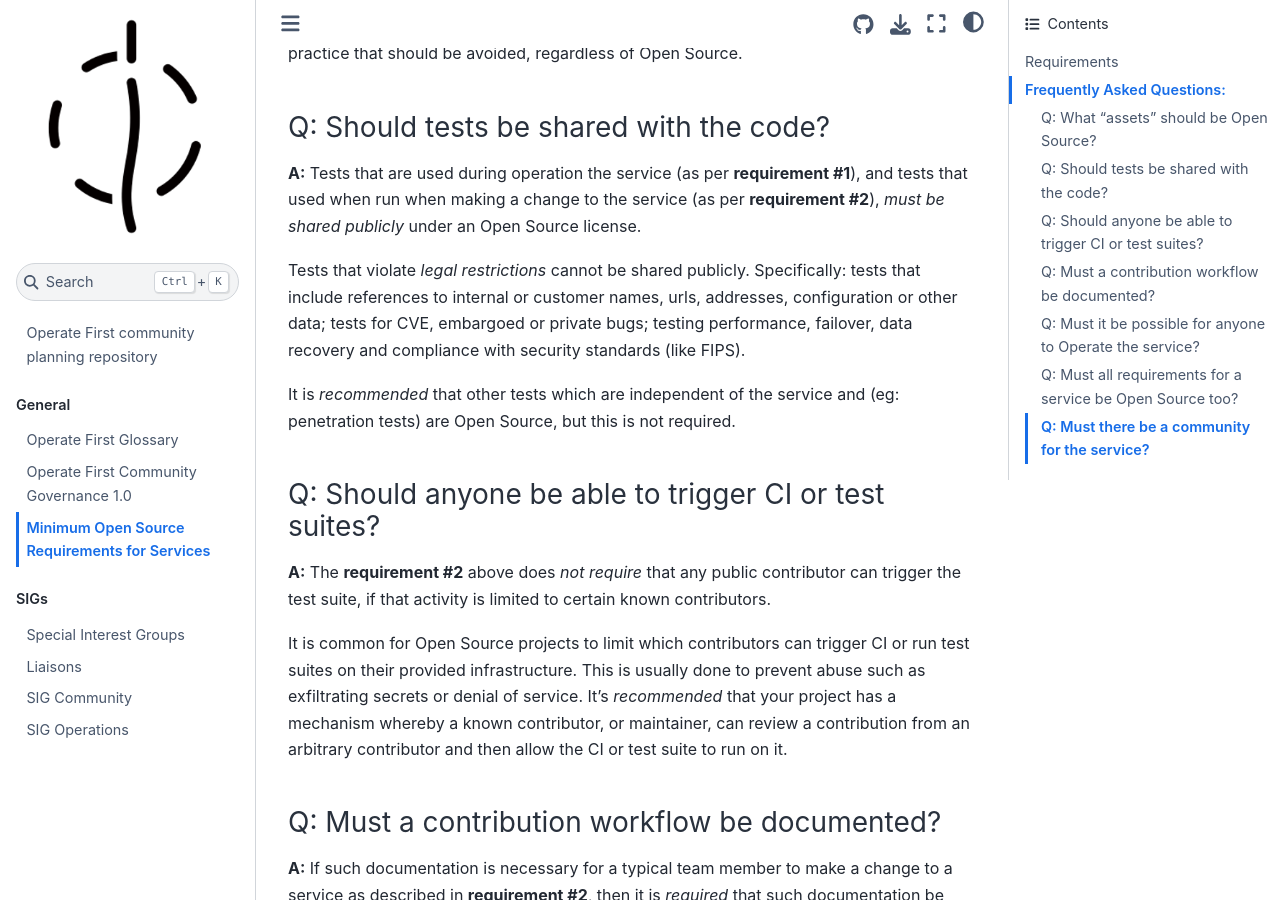
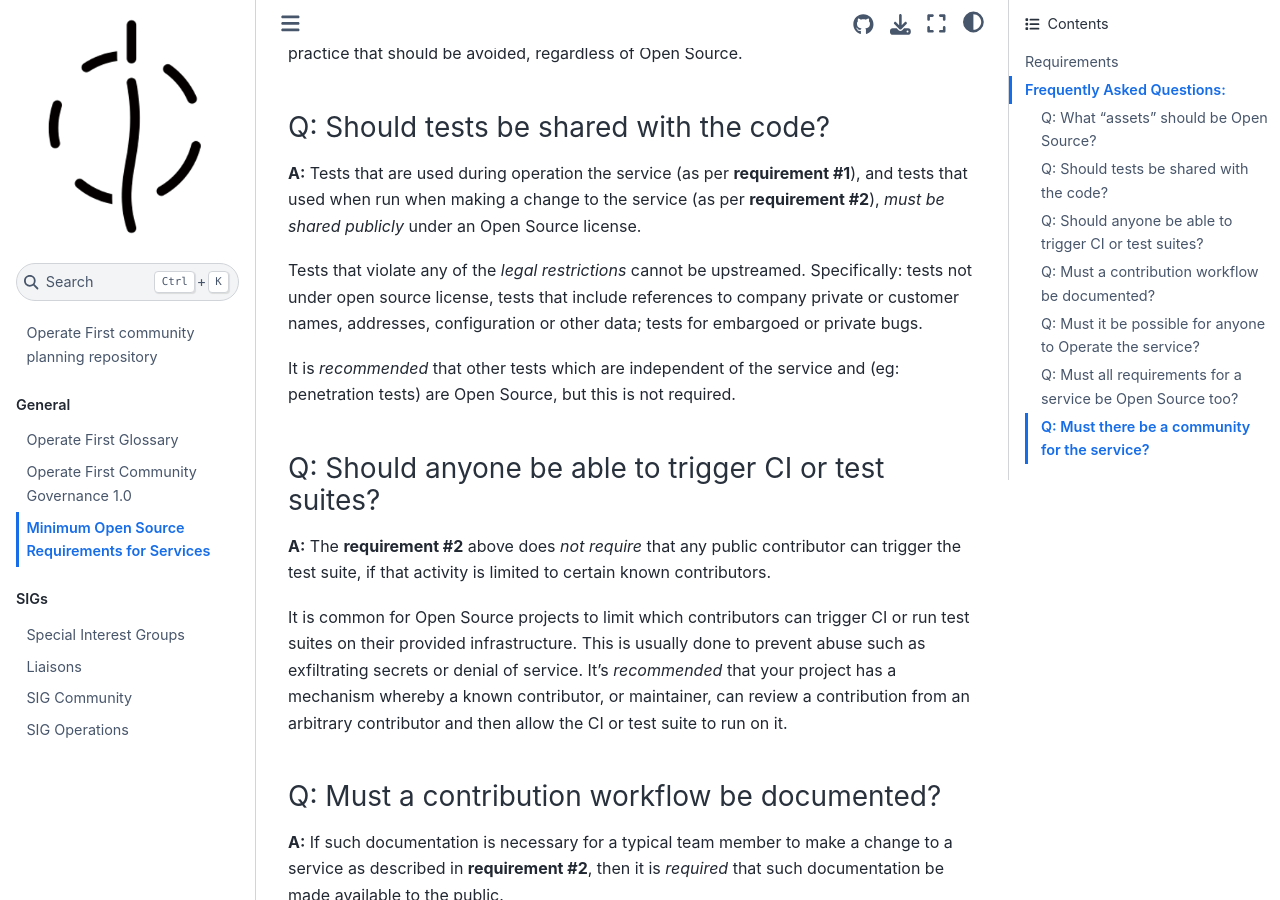
Before and after one commit to operate-first/community, a Jupyter Book: the page built from open-source-services.md, in a window 1280 px wide and 900 px high, scrolled down 1269 px. Built offline with Jupyter Book 1.0.4 settings and Sphinx 7.4.7 and the Sphinx Book theme 1.1.4, drawn with Linux system fonts in a browser that asks for light colours.

Commit message:
Update open-source-services.md
addressed review feedback, removed the secret sauce part, keeping  just the legal requirements

```diff
--- a/open-source-services.md
+++ b/open-source-services.md
@@ -40,7 +40,7 @@ It is _recommended_ that you include sufficient configuration to operate the ser
 
 **A:** Tests that are used during operation the service (as per **requirement #1**), and tests that used when run when making a change to the service (as per **requirement #2**), _must be shared publicly_ under an Open Source license.
 
-Tests that violate _legal restrictions_ cannot be shared publicly. Specifically: tests that include references to internal or customer names, urls, addresses, configuration or other data; tests for CVE, embargoed or private bugs; testing performance, failover, data recovery and compliance with security standards (like FIPS).
+Tests that violate any of the _legal restrictions_ cannot be upstreamed. Specifically: tests not under open source license, tests that include references to company private or customer names, addresses, configuration or other data; tests for embargoed or private bugs.
 
 It is _recommended_ that other tests which are independent of the service and (eg: penetration tests) are Open Source, but this is not required.
 
```
